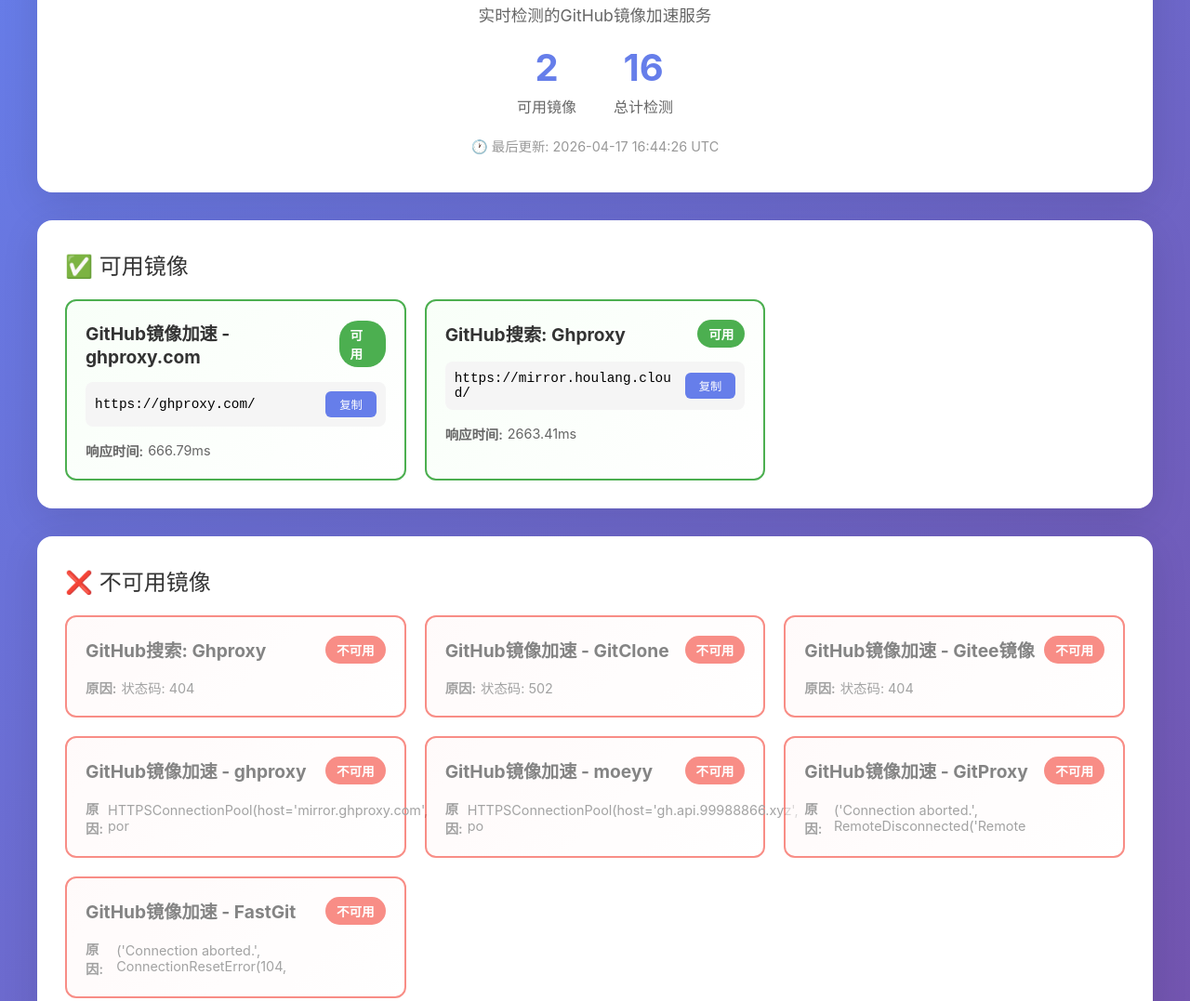
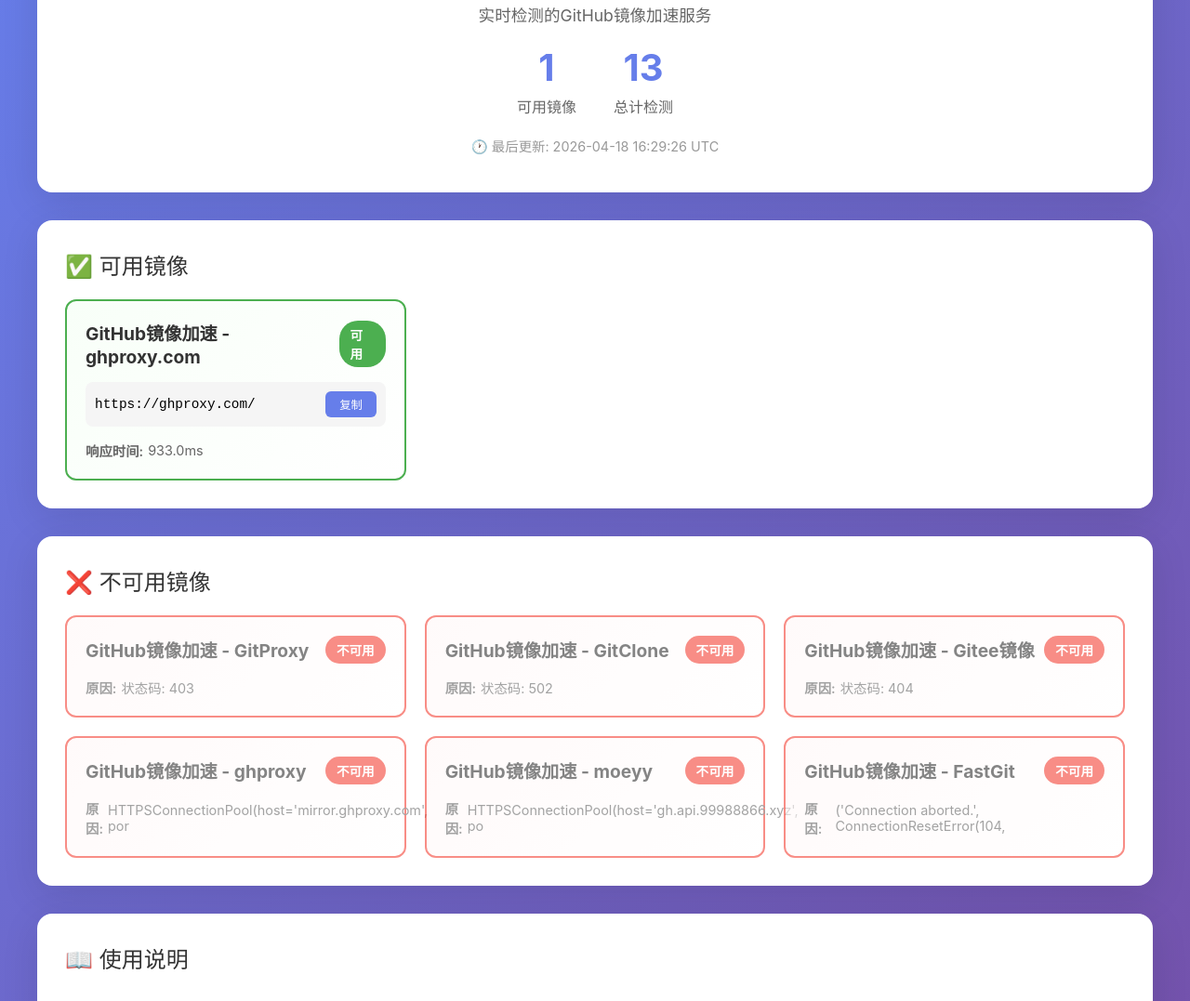
Before and after one commit to jerome158/CHN, a plain HTML site: page index.html in a window 1280 px wide. Shown: the part 130-1207 px from the top of the page at 93% size. Drawn offline with Linux system fonts and the light colour scheme.

Commit message:
deploy: cd03040ab9a89028d3f1d21b01721c8613036567

```diff
--- a/index.html
+++ b/index.html
@@ -266,15 +266,15 @@
             <p class="subtitle">实时检测的GitHub镜像加速服务</p>
             <div class="stats">
                 <div class="stat-item">
-                    <div class="stat-value">2</div>
+                    <div class="stat-value">1</div>
                     <div class="stat-label">可用镜像</div>
                 </div>
                 <div class="stat-item">
-                    <div class="stat-value">16</div>
+                    <div class="stat-value">13</div>
                     <div class="stat-label">总计检测</div>
                 </div>
             </div>
-            <p class="last-updated">🕐 最后更新: 2026-04-17 16:44:26 UTC</p>
+            <p class="last-updated">🕐 最后更新: 2026-04-18 16:29:26 UTC</p>
         </div>
 
         <div class="section">
@@ -287,28 +287,12 @@
                         <span class="status-badge available">可用</span>
                     </div>
                     <div class="mirror-url">
-                        <span id="url-689548464327706885">https://ghproxy.com/</span>
+                        <span id="url--425356006238469909">https://ghproxy.com/</span>
                         <button class="copy-btn" onclick="copyToClipboard('https://ghproxy.com/')">复制</button>
                     </div>
                     <div class="mirror-info">
                         <div class="info-item">
-                            <span class="info-label">响应时间:</span> 666.79ms
-                        </div>
-                    </div>
-                </div>
-
-                <div class="mirror-card available">
-                    <div class="mirror-card-header">
-                        <div class="mirror-name">GitHub搜索: Ghproxy</div>
-                        <span class="status-badge available">可用</span>
-                    </div>
-                    <div class="mirror-url">
-                        <span id="url-625334323769337032">https://mirror.houlang.cloud/</span>
-                        <button class="copy-btn" onclick="copyToClipboard('https://mirror.houlang.cloud/')">复制</button>
-                    </div>
-                    <div class="mirror-info">
-                        <div class="info-item">
-                            <span class="info-label">响应时间:</span> 2663.41ms
+                            <span class="info-label">响应时间:</span> 933.0ms
                         </div>
                     </div>
                 </div>
@@ -322,12 +306,12 @@
 
                 <div class="mirror-card unavailable">
                     <div class="mirror-card-header">
-                        <div class="mirror-name">GitHub搜索: Ghproxy</div>
+                        <div class="mirror-name">GitHub镜像加速 - GitProxy</div>
                         <span class="status-badge unavailable">不可用</span>
                     </div>
                     <div class="mirror-info">
                         <div class="info-item">
-                            <span class="info-label">原因:</span> 状态码: 404
+                            <span class="info-label">原因:</span> 状态码: 403
                         </div>
                     </div>
                 </div>
@@ -382,18 +366,6 @@
 
                 <div class="mirror-card unavailable">
                     <div class="mirror-card-header">
-                        <div class="mirror-name">GitHub镜像加速 - GitProxy</div>
-                        <span class="status-badge unavailable">不可用</span>
-                    </div>
-                    <div class="mirror-info">
-                        <div class="info-item">
-                            <span class="info-label">原因:</span> ('Connection aborted.', RemoteDisconnected('Remote
-                        </div>
-                    </div>
-                </div>
-
-                <div class="mirror-card unavailable">
-                    <div class="mirror-card-header">
                         <div class="mirror-name">GitHub镜像加速 - FastGit</div>
                         <span class="status-badge unavailable">不可用</span>
                     </div>
```
